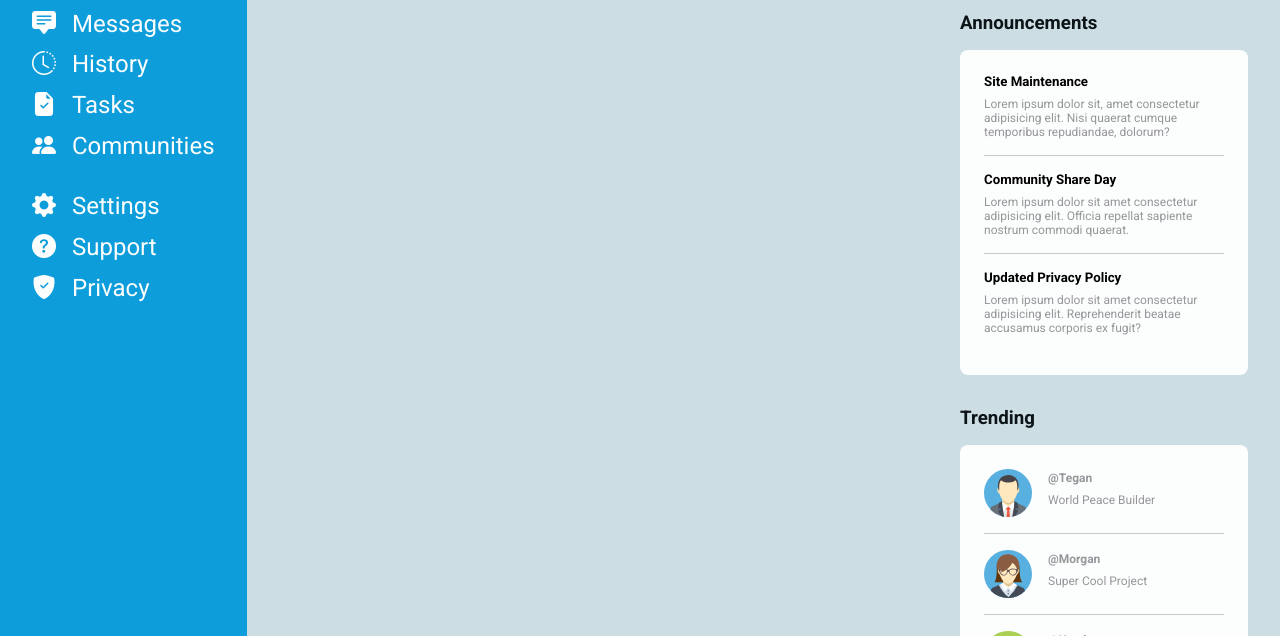
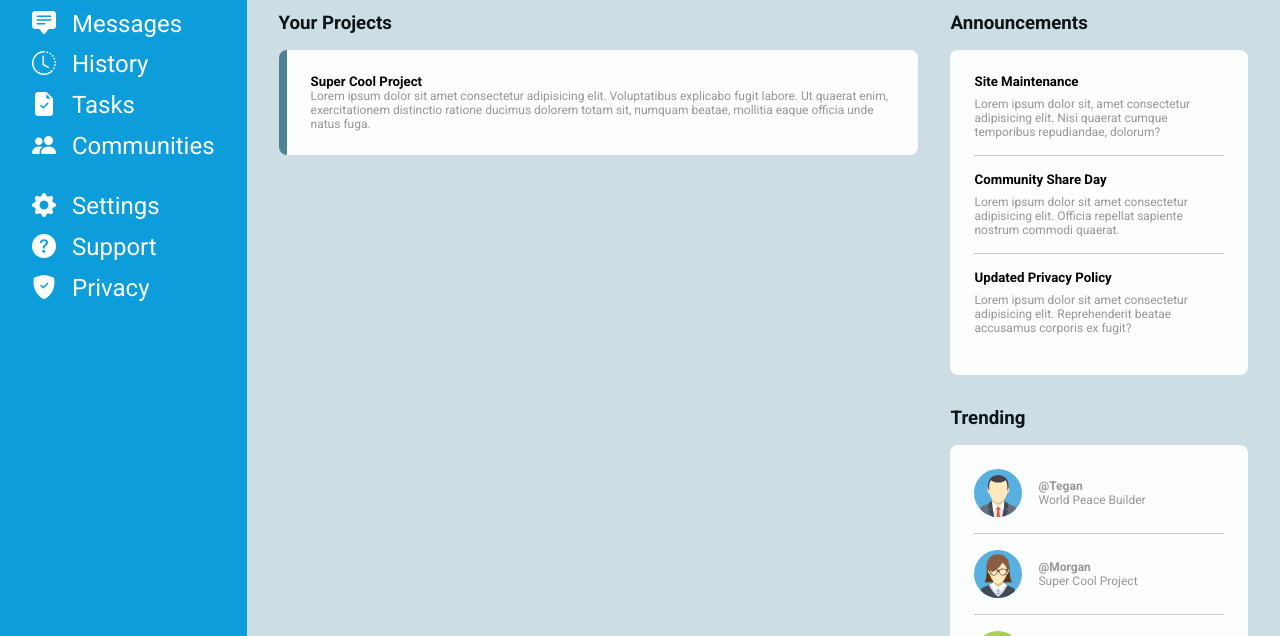
Before and after one commit to newmanem23/admin-dashboard, a plain HTML site: page index.html in a window 1280 px wide. Shown: the part 164-800 px from the top of the page. Drawn offline with nearby package versions, Linux system fonts and the light colour scheme.

Commit message:
Create project card and format

```diff
--- a/index.html
+++ b/index.html
@@ -51,19 +51,27 @@
         </div>
     </div>
     <div class="main">
-        <div class="card-container"></div>
+        <div class="projects">
+            <h3>Your Projects</h3>
+            <div class="card-container">
+                <div class="project card">
+                    <h5>Super Cool Project</h5>
+                    <p>Lorem ipsum dolor sit amet consectetur adipisicing elit. Voluptatibus explicabo fugit labore. Ut quaerat enim, exercitationem distinctio ratione ducimus dolorem totam sit, numquam beatae, mollitia eaque officia unde natus fuga.</p>
+                </div>
+            </div>
+        </div>
         <div class="announcements">
             <h3>Announcements</h3>
             <ul class="card">
-                <li>
+                <li class="announcement">
                     <h5>Site Maintenance</h5>
                     <p>Lorem ipsum dolor sit, amet consectetur adipisicing elit. Nisi quaerat cumque temporibus repudiandae, dolorum?</p>
                 </li>
-                <li>
+                <li class="announcement">
                     <h5>Community Share Day</h5>
                     <p>Lorem ipsum dolor sit amet consectetur adipisicing elit. Officia repellat sapiente nostrum commodi quaerat.</p>
                 </li>
-                <li>
+                <li class="announcement">
                     <h5>Updated Privacy Policy</h5>
                     <p>Lorem ipsum dolor sit amet consectetur adipisicing elit. Reprehenderit beatae accusamus corporis ex fugit?</p>
                 </li>
--- a/styles.css
+++ b/styles.css
@@ -55,7 +55,7 @@ body {
     overflow: scroll;
     display: grid;
     grid-template-columns: 1fr auto;
-    grid-auto-rows: max-content;
+    grid-template-rows: min-content 1fr;
     padding: 2rem;
     gap: 2rem;
 }
@@ -150,8 +150,12 @@ h3 {
     overflow: cover;
 }
 
+.projects {
+    grid-row: 1 / span 2;
+}
+
 .card-container {
-    grid-row: 1 / span 2;
+    grid-template-columns: repeat(auto-fit, clamp(150px, 1fr, 200px));
 }
 
 .card {
@@ -163,9 +167,12 @@ h3 {
     margin-top: 1rem;
 }
 
+.announcement p {
+    width: 37ch;
+}
+
 .card p {
     font-size: 0.75rem;
-    max-width: 20em;
     color: rgb(150, 150, 155)
 }
 
@@ -188,10 +195,10 @@ h3 {
     gap: 1rem;
 }
 
-.trending .card li p {
-    margin-bottom: 0.5rem;
-}
-
 .bold {
     font-weight: bold;
 }
+
+.project {
+    border-left: 0.5rem solid var(--accent)
+}
```
